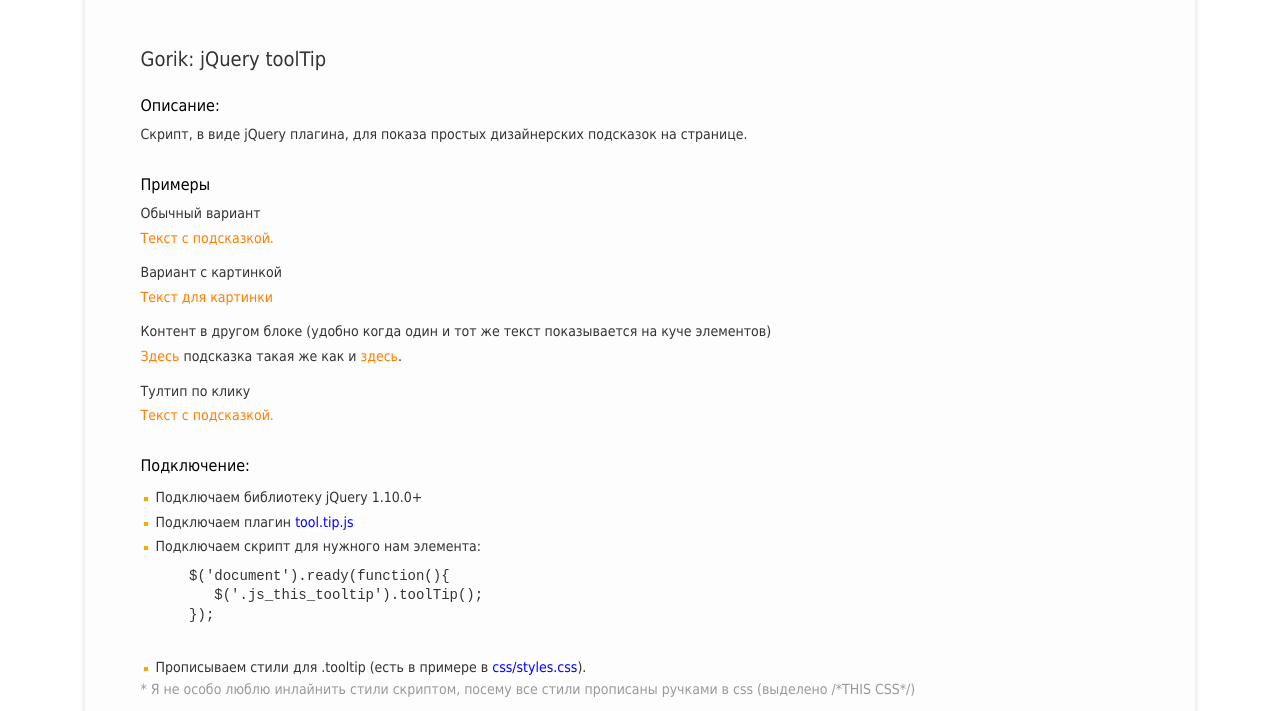
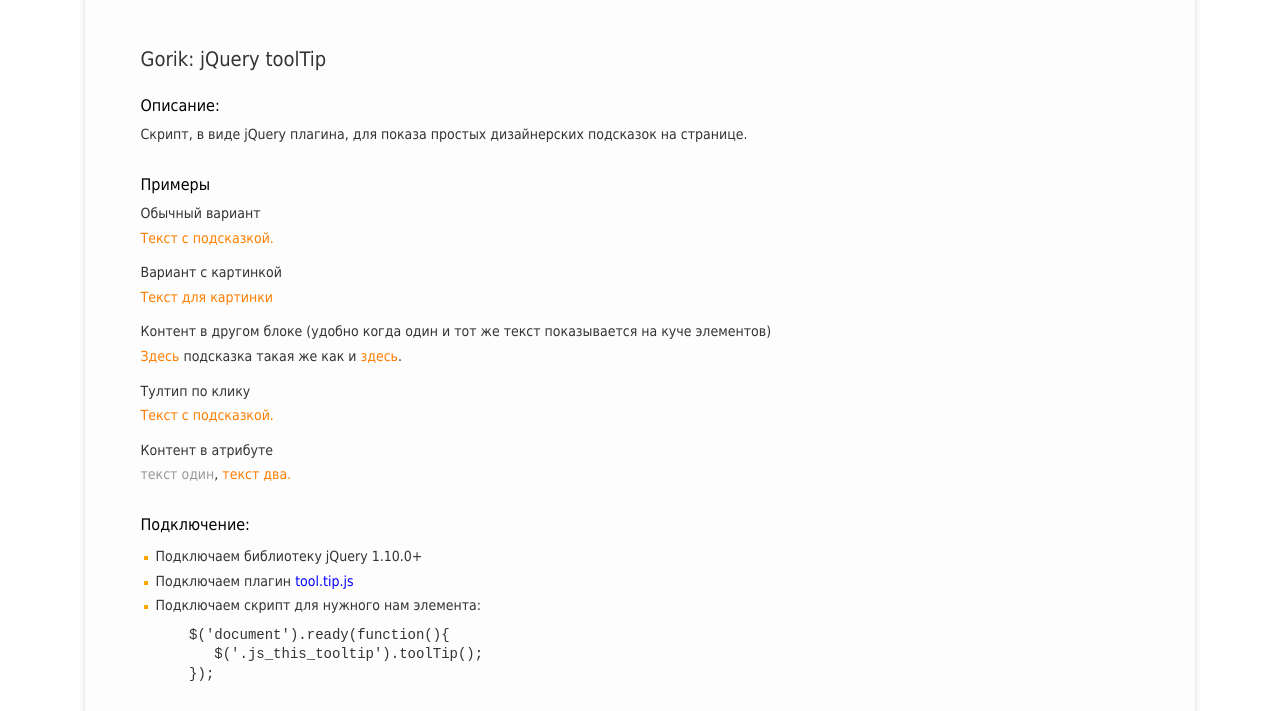
Before and after one commit to EPodgaiski/tooltip, a plain HTML site: page index.html in a window 1280 px wide. Shown: the part 61-772 px from the top of the page. Drawn offline with Linux system fonts and the light colour scheme.

Commit message:
get Attr

```diff
--- a/index.html
+++ b/index.html
@@ -70,10 +70,11 @@
             <span class="orange js_click_tooltip"><span class="tooltip_text">Подсказка с текстом</span>Текст с подсказкой.</span>
         </div>
 
-<!--         <div class="example">
+        <div class="example">
           <div class="title">Контент в атрибуте</div>
-          <span class="gray js_attr_tooltip" data-tooltip-text="Подсказка 1">текст один</span>, <span class="orange js_attr_tooltip" data-tooltip-text="Подсказка 2">текст два.</span>
-        </div> -->
+          <span class="gray js_attr_tooltip" data-tooltip-text="Подсказка 1">текст один</span><span class="tooltip_text">Подсказка 1</span>, <span class="orange js_attr_tooltip" data-tooltip-text="Подсказка 2">текст два.</span><span class="tooltip_text">Подсказка 2</span>
+        </div>
+
       </section>
 
       <section>
@@ -102,6 +103,7 @@
         <p><b>left</b> - смещение в px по горизонтали относительно центра элемента.</p>
         <p><b>top</b> - смещение в px по вертикали относительно верха элемента.</p>
         <p><b>content</b> - jQuery объект содержащий контент для тултипа.</p>
+        <p><b>contentFunc</b> - функция относительно (this), возвращающая контент для тултипа. Нарпимер: function(){return $(this).closest('li').find('.tooltip_text').html();}</p>
         <p><b>action</b> - альтернативный event для вызова тултипа Возможные значения: любой тригер для элемента. Нарпимер: "click", "change", "my_event";</p>
       </section>
 
@@ -143,13 +145,13 @@
     $('.js_click_tooltip').toolTip({
       top:-14,
       action: 'click',
-      interval:1000
+      interval:2000
     });
 
-    // $('.js_attr_tooltip').toolTip({
-    //   top:-14,
-    //   content: $(this).attr('data-tooltip-text')
-    // });
+    $('.js_attr_tooltip').toolTip({
+      top:-14,
+      contentFunc: function(){return $(this).attr('data-tooltip-text');}
+    });
 
   });
 </script>
--- a/js/tool.tip.js
+++ b/js/tool.tip.js
@@ -56,7 +56,7 @@
                 tooltip.off(); //TODO: придумать способ добавлять одиножды event
             }
 
-            if (!el.hasClass('this_tooltip')){f
+            if (!el.hasClass('this_tooltip')){
                 el.addClass('this_tooltip')
             }
 
```
Also changed, not shown: 1 other file.
